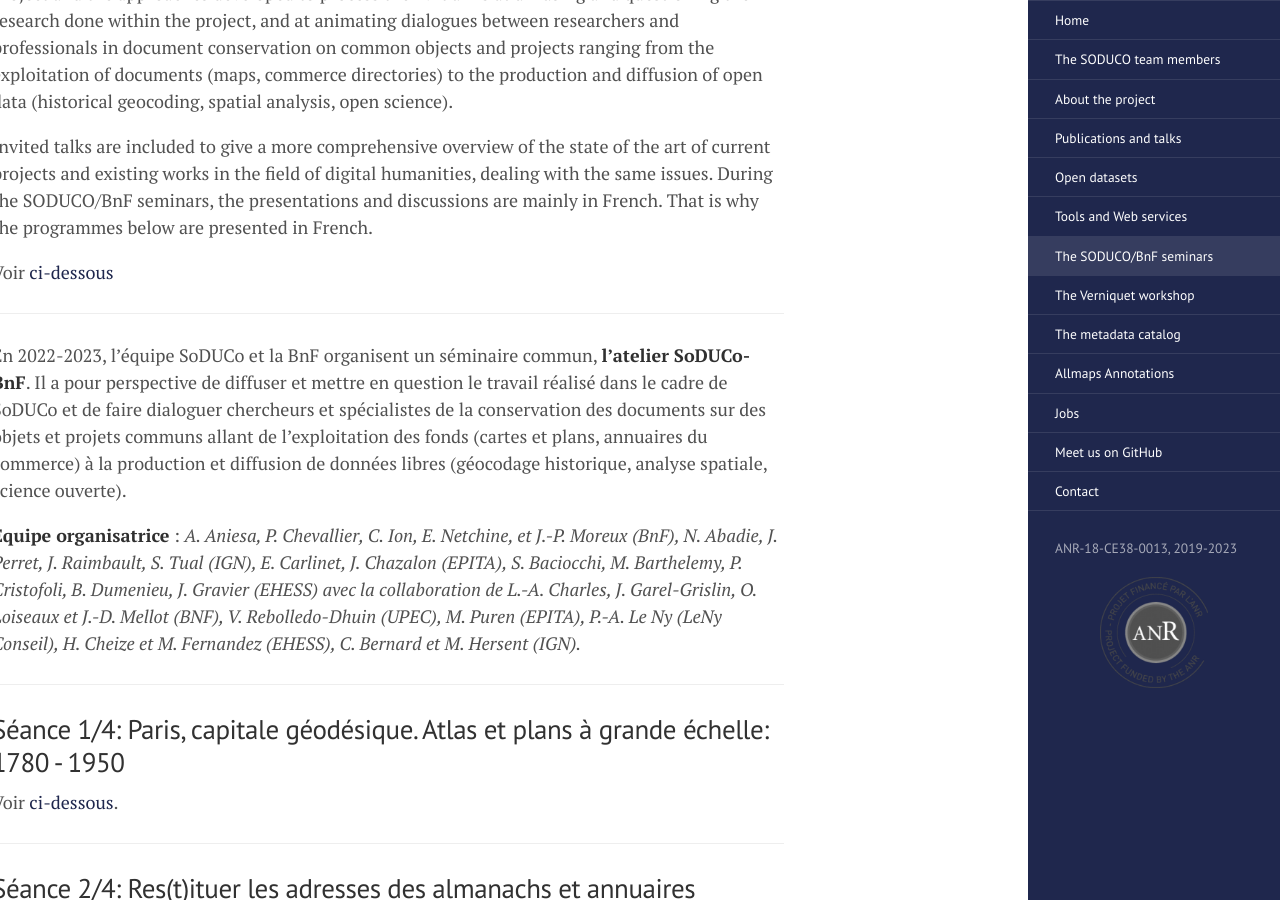
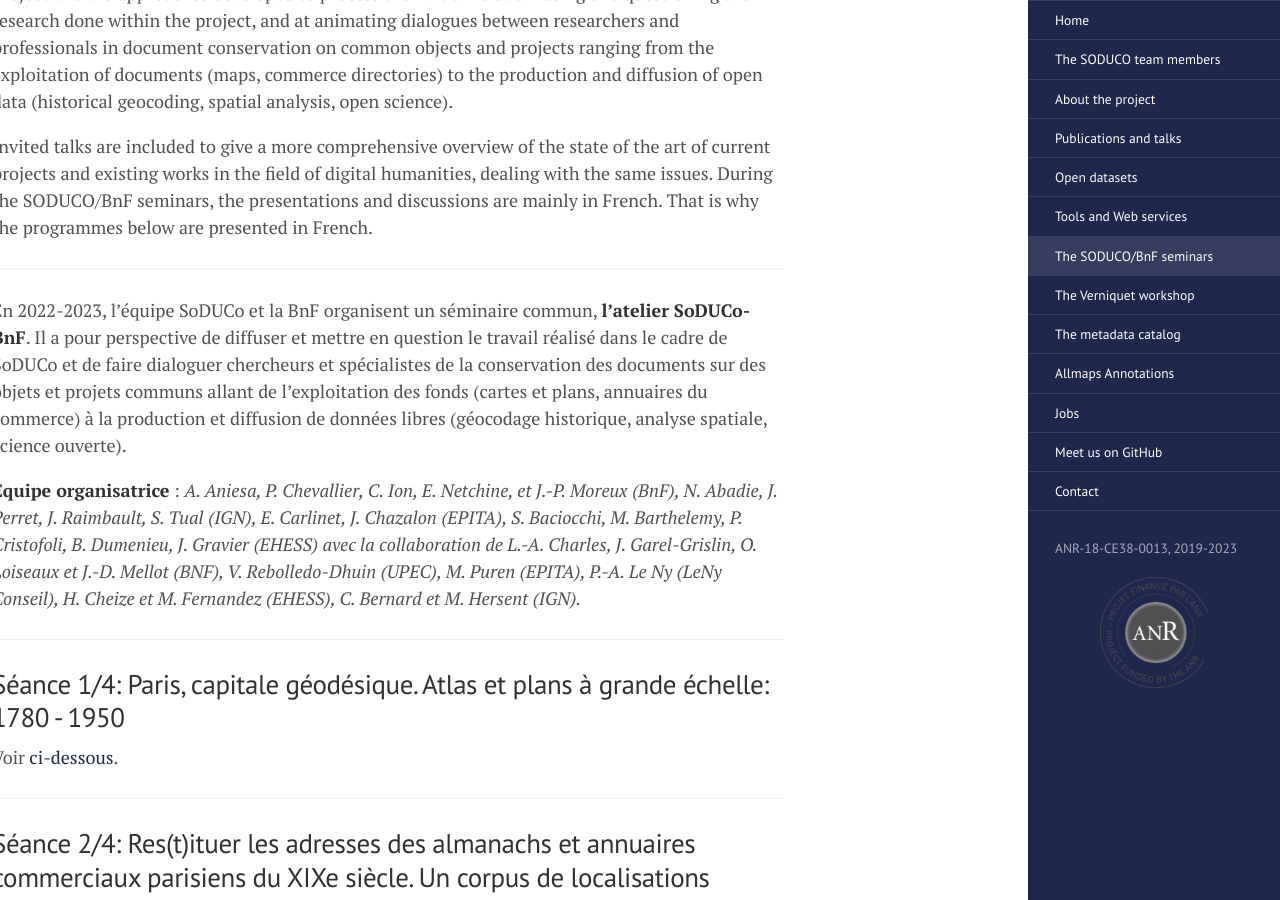
Before and after one commit to soduco/soduco.github.io, a Jekyll site: the page built from soduco_bnf_seminars.md, in a window 1280 px wide and 900 px high, scrolled down 771 px. Built offline with Jekyll 4.4.1, drawn with Linux system fonts in a browser that asks for light colours.

Commit message:
lien last ?

```diff
--- a/soduco_bnf_seminars.md
+++ b/soduco_bnf_seminars.md
@@ -13,15 +13,13 @@
 <br/>
 Lieu: BnF, Paris, Site François Mitterrand, salle 70.
 <br/>
-<a href="#s%C3%A9ance-44-restituer-les-annuaires-commerciaux-et-les-%C3%A9volutions-de-lespace-parisien-du-xixe-si%C3%A8cle---partager-lexp%C3%A9rience-et-les-ressources-du-programme-anr-soduco">Consulter le programme de la 4ème séance.</a>
+<a href="#seance4">Consulter le programme de la 4ème séance.</a>
 </div>
 
 The SODUCO project and the French National Library (Biblothèque nationale de France) are organising a joint seminar, the SoDUCo-BnF seminar, around the historical sources used by the project and the approaches developed to process them. It aims at diffusing and questioning the research done within the project, and at animating dialogues between researchers and professionals in document conservation on common objects and projects ranging from the exploitation of documents (maps, commerce directories) to the production and diffusion of open data (historical geocoding, spatial analysis, open science).
 
 Invited talks are included to give a more comprehensive overview of the state of the art of current projects and existing works in the field of digital humanities, dealing with the same issues.
 During the SODUCO/BnF seminars, the presentations and discussions are mainly in French. That is why the programmes below are presented in French.
-
-Voir [ci-dessous](#seance4)
 
 ***
 
```
